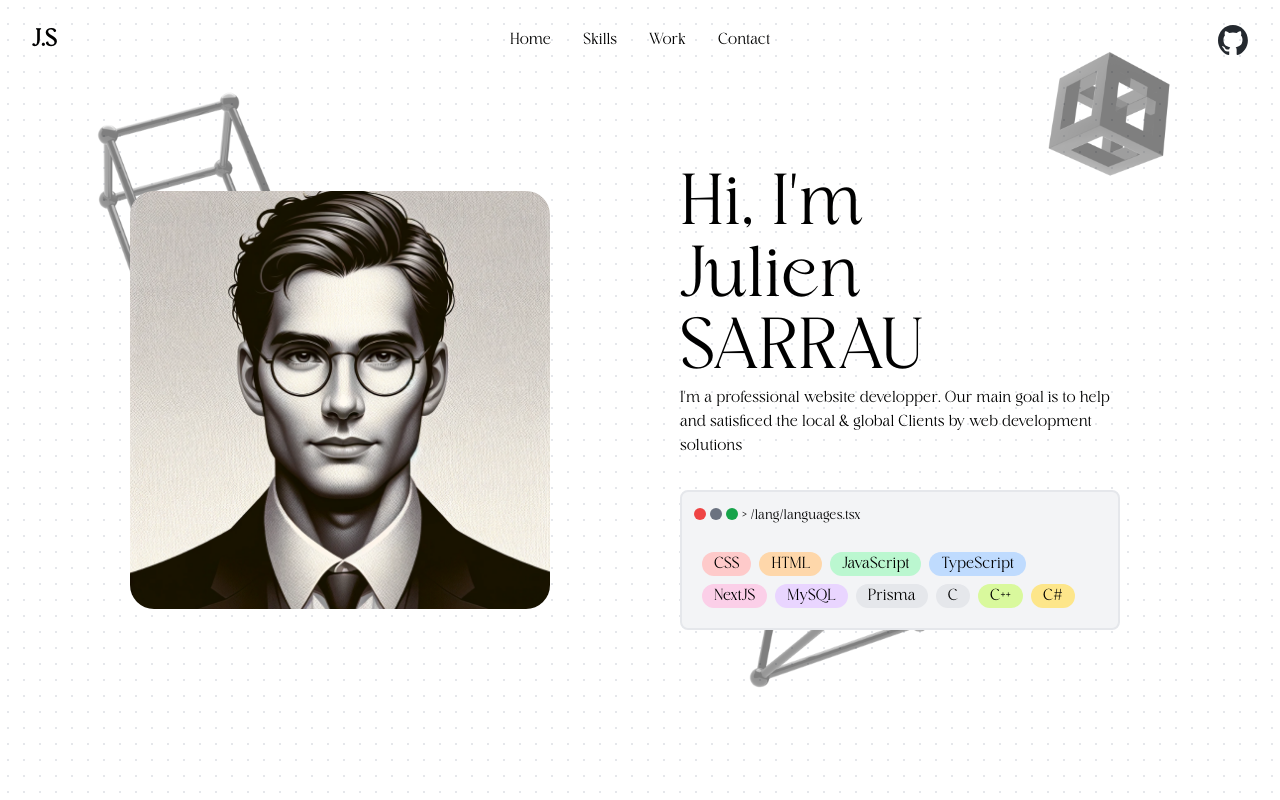
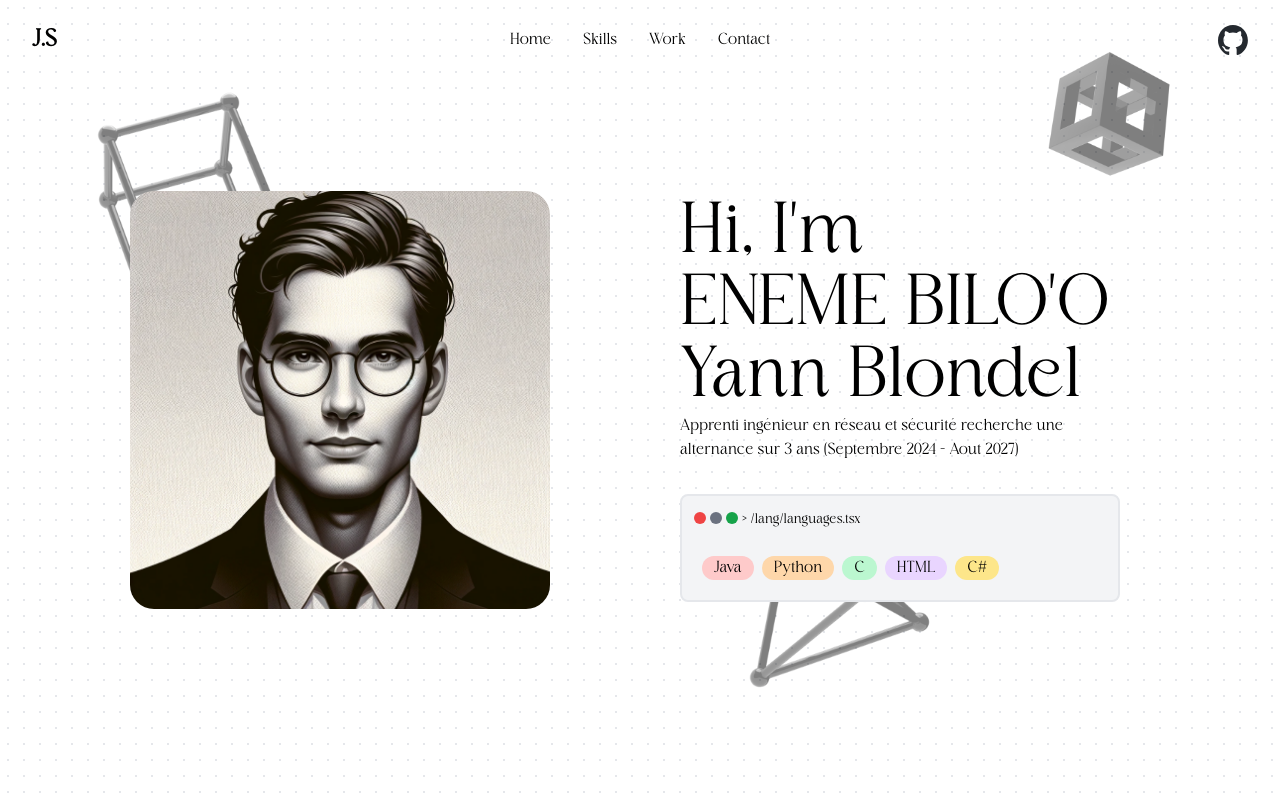
Before and after one commit to RandomStranger0/Portfolio, a Next.js app: page / in a window 1280 px wide. Shown: the top 800 px of the page. Built offline with nearby package versions, Linux system fonts and the light colour scheme.

Commit message:
Update Home.jsx

```diff
--- a/src/app/components/Home.jsx
+++ b/src/app/components/Home.jsx
@@ -35,11 +35,10 @@ const Home = () => {
       <div className="lg:mr-40 flex items-center justify-center flex-col 3xl:mr-80 lg:mx-0 mx-20">
         <h1 className="text-7xl lg:text-left text-center w-full">
           Hi, I'm <br />
-          Julien SARRAU
+          ENEME BILO'O Yann Blondel
         </h1>
         <h5 className="lg:text-left text-center">
-          I'm a professional website developper. Our main goal is to help and
-          satisficed the local & global Clients by web development solutions
+         Apprenti ingénieur en réseau et sécurité recherche une alternance sur 3 ans (Septembre 2024 - Aout 2027)
         </h5>
 
         {/* https://uiverse.io/emmanuelh-dev/nervous-starfish-19 */}
@@ -61,31 +60,16 @@ const Home = () => {
 
           <div className="card__content px-4 p-4 flex flex-row gap-2 flex-wrap">
             <div className="bg-red-200 rounded-2xl px-3 flex items-center justify-center">
-              CSS
+              Java
             </div>
             <div className="bg-orange-200 rounded-2xl px-3 flex items-center justify-center">
-              HTML
+              Python
             </div>
             <div className="bg-green-200 rounded-2xl px-3 flex items-center justify-center">
-              JavaScript
-            </div>
-            <div className="bg-blue-200 rounded-2xl px-3 flex items-center justify-center">
-              TypeScript
-            </div>
-            <div className="bg-pink-200 rounded-2xl px-3 flex items-center justify-center">
-              NextJS
+              C
             </div>
             <div className="bg-purple-200 rounded-2xl px-3 flex items-center justify-center">
-              MySQL
-            </div>
-            <div className="bg-gray-200 rounded-2xl px-3 flex items-center justify-center">
-              Prisma
-            </div>
-            <div className="bg-gray-200 rounded-2xl px-3 flex items-center justify-center">
-              C
-            </div>
-            <div className="bg-lime-200 rounded-2xl px-3 flex items-center justify-center">
-              C++
+              HTML
             </div>
             <div className="bg-amber-200 rounded-2xl px-3 flex items-center justify-center">
               C#
```
